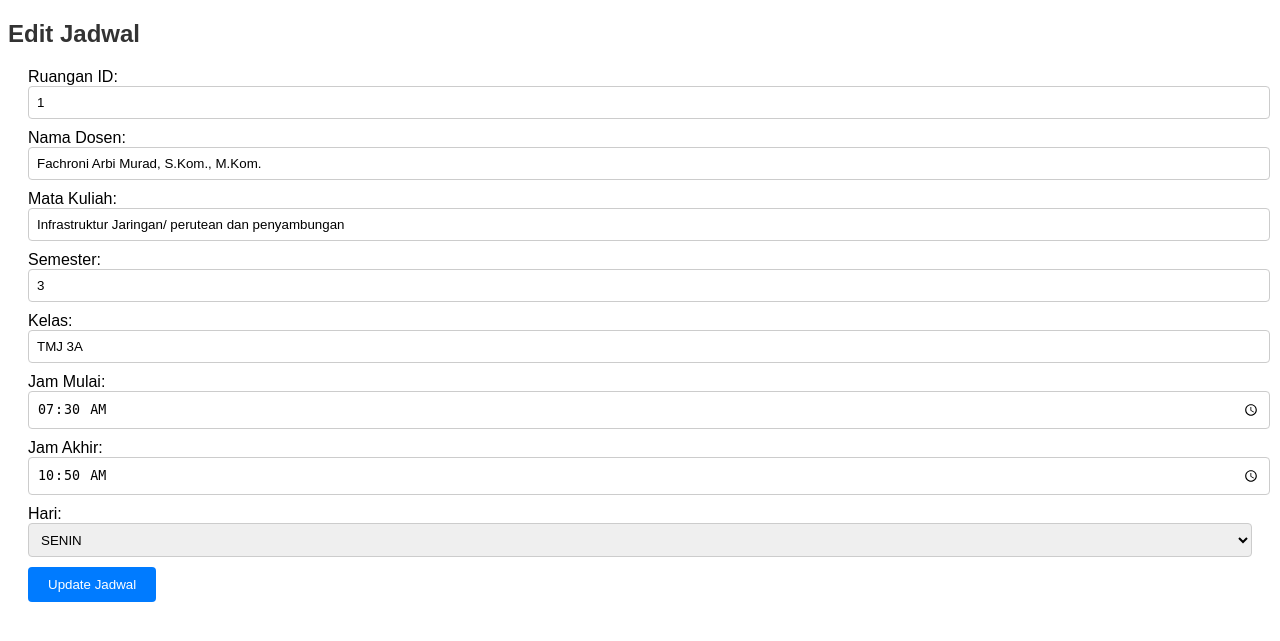
After one commit to RioBithub/WEBPROLANJUT, a PHP site: page /edit_jadwal.php?jadwal_id=22 in a window 1280 px wide. The commit adds this page. Shown: the top 641 px of the page. Run offline with PHP 8.4, Linux system fonts and the light colour scheme; a user stored in the database is signed in; data comes from the database, SQL or seed files in the repository.

Commit message:
CRUD and CSS

```diff
--- /dev/null
+++ b/edit_jadwal.php
@@ -0,0 +1,125 @@
+<?php
+include 'connection.php';
+
+// Cek apakah jadwal_id telah diterima
+if(isset($_GET['jadwal_id'])){
+    $jadwal_id = $_GET['jadwal_id'];
+
+    // Query untuk mengambil data jadwal
+    $query = "SELECT * FROM jadwal WHERE jadwal_id = $jadwal_id";
+    $result = mysqli_query($conn, $query);
+    if($result) {
+        $jadwal = mysqli_fetch_assoc($result);
+    } else {
+        // Handle error - could not get jadwal
+        die("Error: Data tidak ditemukan.");
+    }
+} else {
+    header('Location: jadwal.php');
+    exit;
+}
+
+// Cek jika form disubmit
+if($_SERVER["REQUEST_METHOD"] == "POST"){
+    // Ambil data dari form
+    $ruangan_id = $_POST['ruangan_id'];
+    $nama_dosen = $_POST['nama_dosen'];
+    $nama_mata_kuliah = $_POST['nama_mata_kuliah'];
+    $smt = $_POST['smt'];
+    $kelas = $_POST['kelas'];
+    $jam_mulai = $_POST['jam_mulai'];
+    $jam_akhir = $_POST['jam_akhir'];
+    $hari = $_POST['hari'];
+
+    // Update database
+    $updateQuery = "UPDATE jadwal SET ruangan_id = '$ruangan_id', nama_dosen = '$nama_dosen', nama_mata_kuliah = '$nama_mata_kuliah', smt = '$smt', kelas = '$kelas', jam_mulai = '$jam_mulai', jam_akhir = '$jam_akhir', hari = '$hari' WHERE jadwal_id = $jadwal_id";
+    $updateResult = mysqli_query($conn, $updateQuery);
+
+    if($updateResult){
+        // Jika update berhasil, dapatkan nama ruangan untuk redirect
+        $nama_ruangan_query = "SELECT nama_ruangan FROM ruangan WHERE ruangan_id = $ruangan_id";
+        $nama_ruangan_result = mysqli_query($conn, $nama_ruangan_query);
+        $nama_ruangan_data = mysqli_fetch_assoc($nama_ruangan_result);
+        $nama_ruangan = $nama_ruangan_data['nama_ruangan'];
+
+        // Redirect ke jadwal dengan nama ruangan
+        header('Location: jadwal.php?ruangan=' . urlencode($nama_ruangan));
+        exit;
+    } else {
+        // Jika update gagal, tampilkan pesan dan redirect untuk edit lagi
+        echo "<script>alert('Gagal memperbarui jadwal.'); window.location.href='edit_jadwal.php?jadwal_id=$jadwal_id';</script>";
+        exit;
+    }
+}
+
+
+?>
+
+
+<!DOCTYPE html>
+<html lang="id">
+<head>
+    <meta charset="UTF-8">
+    <title>Edit Jadwal</title>
+    <!-- Tambahkan CSS jika diperlukan -->
+</head>
+<body>
+<style>
+        body {
+            font-family: Arial, sans-serif;
+        }
+        h2 {
+            color: #333;
+        }
+        form {
+            margin: 20px;
+        }
+        label {
+            display: block;
+            margin-bottom: 5px;
+            font-weight: bold;
+        }
+        input[type="text"], select, input[type="time"] {
+            width: 100%;
+            padding: 8px;
+            margin-bottom: 10px;
+            border: 1px solid #ccc;
+            border-radius: 4px;
+        }
+        select {
+            height: 34px;
+        }
+        input[type="submit"] {
+            background-color: #007bff;
+            color: #fff;
+            border: none;
+            border-radius: 4px;
+            padding: 10px 20px;
+            cursor: pointer;
+        }
+        input[type="submit"]:hover {
+            background-color: #0056b3;
+        }
+    </style>
+    <h2>Edit Jadwal</h2>
+    <form method="POST">
+        Ruangan ID: <input type="text" name="ruangan_id" value="<?php echo $jadwal['ruangan_id']; ?>"/><br>
+        Nama Dosen: <input type="text" name="nama_dosen" value="<?php echo $jadwal['nama_dosen']; ?>"/><br>
+        Mata Kuliah: <input type="text" name="nama_mata_kuliah" value="<?php echo $jadwal['nama_mata_kuliah']; ?>"/><br>
+        Semester: <input type="text" name="smt" value="<?php echo $jadwal['smt']; ?>"/><br>
+        Kelas: <input type="text" name="kelas" value="<?php echo $jadwal['kelas']; ?>"/><br>
+        Jam Mulai: <input type="time" name="jam_mulai" value="<?php echo $jadwal['jam_mulai']; ?>"/><br>
+        Jam Akhir: <input type="time" name="jam_akhir" value="<?php echo $jadwal['jam_akhir']; ?>"/><br>
+        Hari:
+        <select name="hari">
+            <?php
+            $hari = ['SENIN', 'SELASA', 'RABU', 'KAMIS', 'JUMAT', 'SABTU'];
+            foreach ($hari as $h) {
+                echo "<option value='$h'" . ($jadwal['hari'] == $h ? " selected" : "") . ">$h</option>";
+            }
+            ?>
+        </select><br>
+        <input type="submit" value="Update Jadwal"/>
+    </form>
+</body>
+</html>
```
Also changed, not shown: delete_jadwal.php (added, +37 -0 lines), edit_ruangan.php (+53 -5 lines), jadwal.php (+16 -10 lines).
